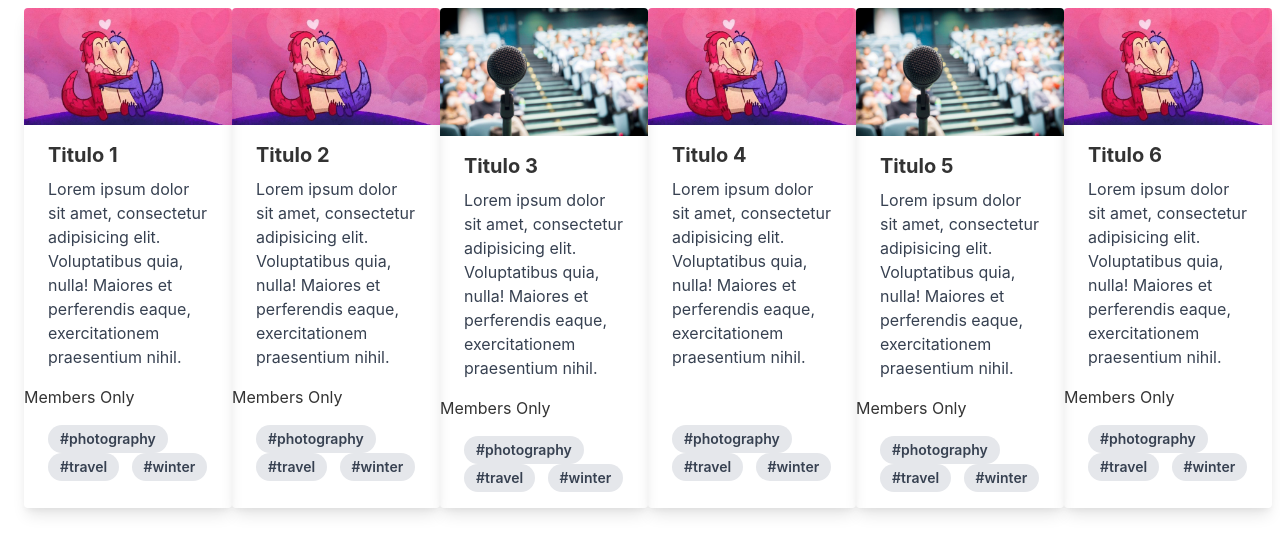
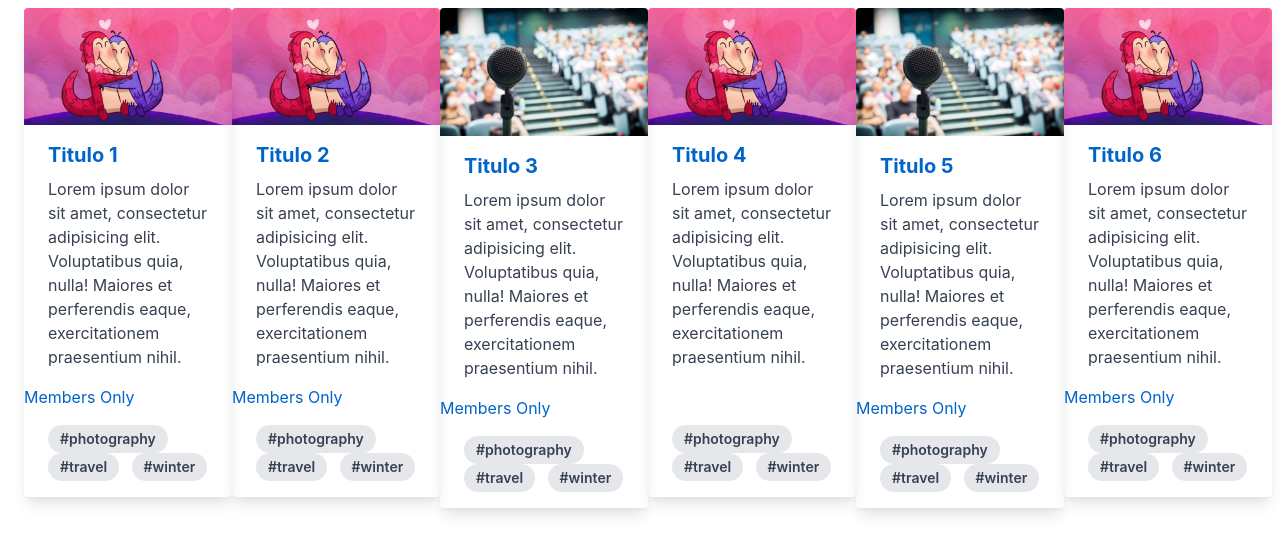
Before and after one commit to helioelias/CursoSvelte, a Svelte app: page / in a window 1280 px wide. Shown: the top 554 px of the page. Built offline with nearby package versions, Linux system fonts and the light colour scheme.

Commit message:
DOM Events

```diff
--- a/src/App.svelte
+++ b/src/App.svelte
@@ -1,24 +1,4 @@
 <script>
-
-import Card from './components/Card.svelte';
-
-const list = [
-	{title: 'Titulo 1', cover: 'img1.jpg'},
-	{title: 'Titulo 2', membersOnly: true,  cover: 'img1.jpg'},
-	{title: 'Titulo 3', cover: 'img2.jpg'},
-	{title: 'Titulo 4', membersOnly: false, cover: 'img1.jpg'},
-	{title: 'Titulo 5', membersOnly: true, cover: 'img2.jpg'},
-	{title: 'Titulo 6', cover: 'img1.jpg'}
-	];
-
+import List from "./components/List.svelte";
 </script>
-
-<main class="flex container mx-auto">
-<div class="grid grid-cols-2 gap-4"></div>
-{#each list as item}
-
-	{@debug item}
-
-	<Card {... item} />
-{/each}
-</main>
+<List />
--- a/src/components/Card.svelte
+++ b/src/components/Card.svelte
@@ -3,9 +3,14 @@
     export let title = "um titulo padrão";
     export let cover = "img1.jpg";
     export let membersOnly = true;
+    export let id = 0;
+    let something = "Something";
+
+    const clickHandler = () => console.log(id);
 
 </script>
-
+<a href="#"
+on:click|preventDefault={clickHandler}>
 <div class="max-w-sm rounded overflow-hidden shadow-lg">
   <img class="w-full" src="/img/{cover}" alt="Sunset in the mountains">
   <div class="px-6 py-4">
@@ -25,3 +30,4 @@
     <span class="inline-block bg-gray-200 rounded-full px-3 py-1 text-sm font-semibold text-gray-700">#winter</span>
   </div>
 </div>
+</a>
--- /dev/null
+++ b/src/components/List.svelte
@@ -0,0 +1,21 @@
+<script>
+
+import Card from './Card.svelte';
+
+const list = [
+	{id:1, title: 'Titulo 1', cover: 'img1.jpg'},
+	{id:2, title: 'Titulo 2', membersOnly: true,  cover: 'img1.jpg'},
+	{id:3, title: 'Titulo 3', cover: 'img2.jpg'},
+	{id:4, title: 'Titulo 4', membersOnly: false, cover: 'img1.jpg'},
+	{id:5, title: 'Titulo 5', membersOnly: true, cover: 'img2.jpg'},
+	{id:6, title: 'Titulo 6', cover: 'img1.jpg'}
+	];
+
+</script>
+
+<main class="flex container mx-auto">
+<div class="grid grid-cols-2 gap-4"></div>
+{#each list as item}
+	<Card {... item} />
+{/each}
+</main>
```
